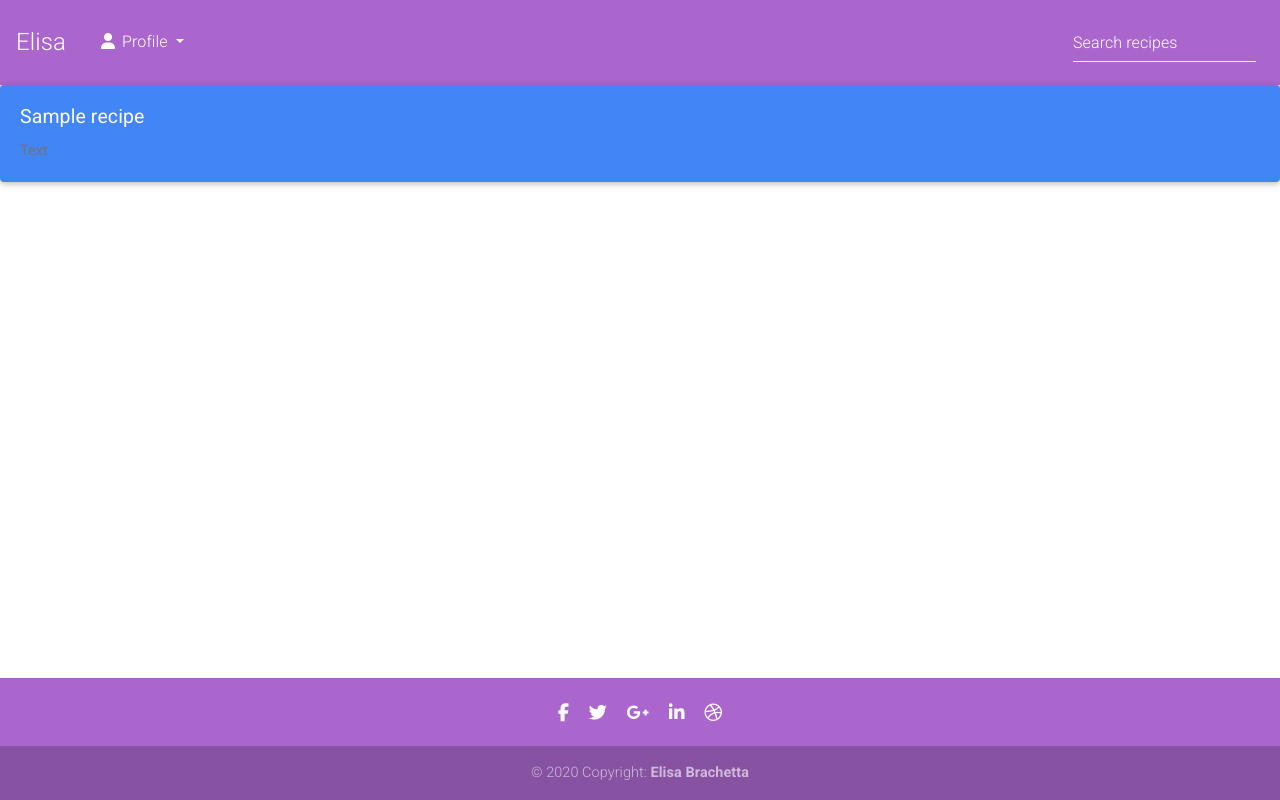
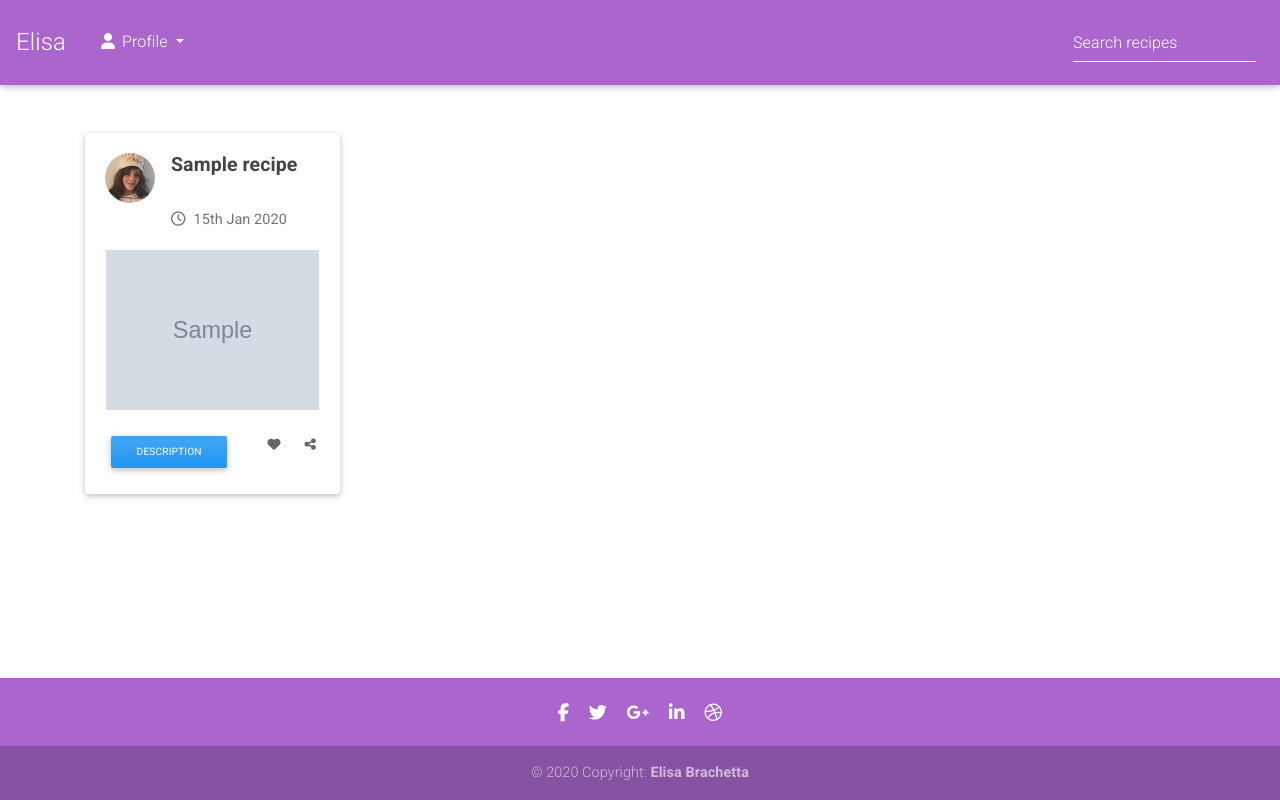
Before and after one commit to GBrachetta/recipes, a Django app: page /recipes/ in a window 1280 px wide. Run offline with Django 3.2, Linux system fonts and the light colour scheme; tables that the repository leaves empty hold one stand-in row (values such as "Sample post"); grey boxes marked "Sample" are stand-in pictures; some libraries are stand-ins or nearby versions.

Commit message:
Added recipe page with cards

```diff
--- a/recipes/templates/recipes/recipes.html
+++ b/recipes/templates/recipes/recipes.html
@@ -3,15 +3,63 @@
 {% block content %}
 <div class="white-overlay"></div>
 {% if recipes %}
-{% for recipe in recipes %}
-<div class="card text-white bg-primary">
-    <img class="card-img-top" src="" alt="">
-    <div class="card-body">
-        <h4 class="card-title">{{ recipe.name }}</h4>
-        <p class="card-text">Text</p>
+<div class="container mt-5">
+    <div class="row">
+        {% for recipe in recipes %}
+
+        <!-- Card -->
+        <div class="col col-md-6 col-lg-4 col-xl-3 mb-3">
+            <div class="card promoting-card">
+                <div class="card-body d-flex flex-row">
+                    <!-- Avatar -->
+                    <img src="{{ MEDIA_URL }}avatar.jpg" class="rounded-circle mr-3" height="50px" width="50px" alt="avatar">
+                    <!-- Content -->
+                    <div>
+                        <!-- Title -->
+                        <h4 class="card-title font-weight-bold mb-2">{{ recipe.name }}</h4>
+                        <!-- Subtitle -->
+                        <p class="card-text"><i class="far fa-clock pr-2"></i>{{ recipe.created|date:"dS M Y" }}</p>
+                    </div>
+                </div>
+                <!-- Card image -->
+                <div class="view overlay">
+                    {% if recipe.image %}
+                    <img class="card-img-top rounded-0" src="{{ recipe.thumbnail.url }}" alt="Card image cap">
+                    {% else %}
+                    <img class="card-img-top rounded-0" src="{{ MEDIA_URL }}noimage.png" alt="Card image cap">
+                    {% endif %}
+                    <a href="#!">
+                        <div class="mask rgba-white-slight"></div>
+                    </a>
+                </div>
+                <!-- Card content -->
+                <div class="card-body">
+                    <div class="collapse-content">
+                        <!-- Text -->
+                        <!-- Button -->
+                        <a class="btn btn-primary" data-toggle="collapse" href="#collapseExample-{{ recipe.id }}" role="button" aria-expanded="false" aria-controls="collapseExample">
+                            Description
+                        </a>
+                        <i class="fas fa-share-alt text-muted float-right p-1 my-1" data-toggle="tooltip" data-placement="top" title="Share this post"></i>
+                        <i class="fas fa-heart text-muted float-right p-1 my-1 mr-3" data-toggle="tooltip" data-placement="top" title="I like it"></i>
+                        <div class="collapse mt-3" id="collapseExample-{{ recipe.id }}">
+                            <div class="">
+                                {{ recipe.description|linebreaksbr }}
+                            </div>
+                        </div>
+                    </div>
+                </div>
+
+
+
+
+
+            </div>
+        </div>
+        {% endfor %}
     </div>
 </div>
 
-{% endfor %}
+<div class="spacer"></div>
 {% endif %}
 {% endblock content %}
--- a/static/css/main.css
+++ b/static/css/main.css
@@ -66,3 +66,17 @@ body {
   background: white;
   z-index: -1;
 }
+
+.card-img-top {
+  height: 20vh;
+  -o-object-fit: contain;
+     object-fit: contain;
+}
+
+.spacer {
+  height: 140px;
+}
+
+.card-title {
+  height: 3rem;
+}
```
